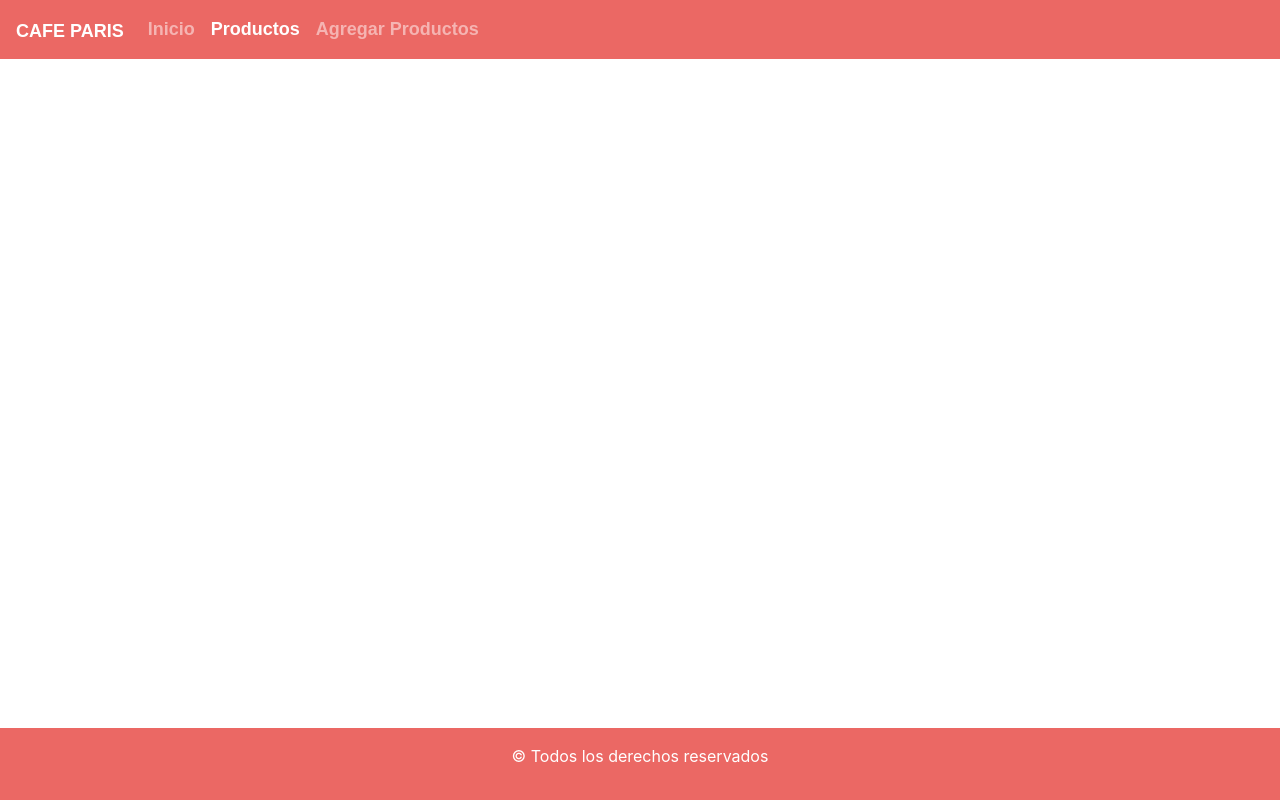
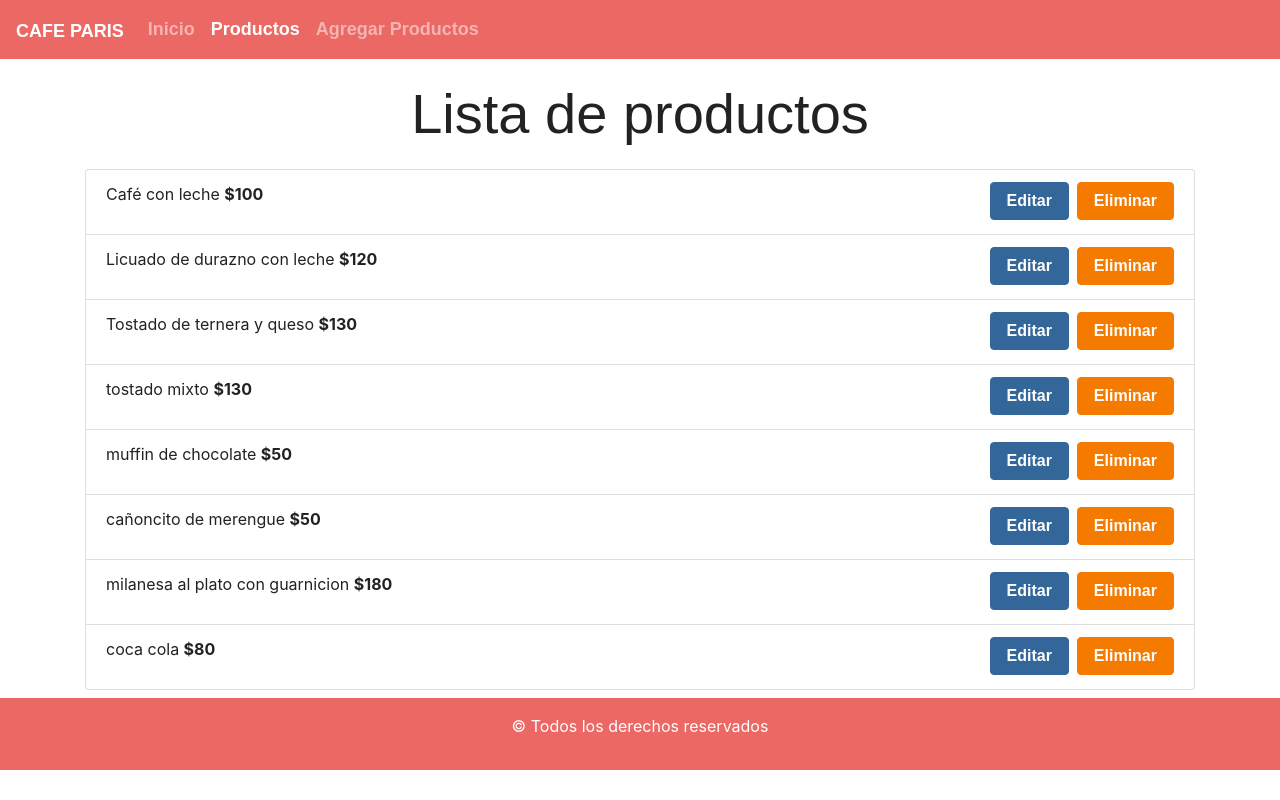
Before and after one commit to aguirre739/crudcafeteria, a React (Create React App) app: page /productos in a window 1280 px wide. Built offline with nearby package versions, Linux system fonts and the light colour scheme; data requests are answered from the project's data file; a web font is replaced by a local one.

Commit message:
se agrego listar producto

```diff
--- a/db.json
+++ b/db.json
@@ -19,15 +19,6 @@
       "id": 3
     },
     {
-      "id": 4
-    },
-    {
-      "id": 5
-    },
-    {
-      "id": 6
-    },
-    {
       "nombreProducto": "tostado mixto",
       "precioProducto": "130",
       "categoria": "sandwich",
@@ -38,6 +29,24 @@
       "precioProducto": "50",
       "categoria": "dulce",
       "id": 8
+    },
+    {
+      "nombreProducto": "cañoncito de merengue",
+      "precioProducto": "50",
+      "categoria": "dulce",
+      "id": 9
+    },
+    {
+      "nombreProducto": "milanesa al plato con guarnicion",
+      "precioProducto": "180",
+      "categoria": "salado",
+      "id": 10
+    },
+    {
+      "nombreProducto": "coca cola",
+      "precioProducto": "80",
+      "categoria": "bebida-fria",
+      "id": 11
     }
   ]
 }
--- a/src/App.css
+++ b/src/App.css
@@ -11,10 +11,10 @@
 }
 
 .position {
-  position: fixed;
+  /* position: fixed; */
   bottom: 0px;
   left: 0;
-  width: 100vw;
+  width: 100%;
 }
 
 .hero-text {
@@ -26,9 +26,9 @@
   color: white;
 }
 
-.marginTop {
+/* .marginTop {
   margin-top: 56px;
-}
+} */
 
 .titulo{
     font-family: 'Parisienne', cursive;
--- a/src/App.js
+++ b/src/App.js
@@ -1,19 +1,39 @@
-import React from 'react';
-import './App.css';
-import './bootstrap.min.css';
-import Inicio from './components/principal/Inicio';
-import ListarProductos from './components/productos/ListarProductos';
-import AgregarProducto from './components/productos/AgregarProducto';
-import EditarProducto from './components/productos/EditarProducto';
-import Header from './components/common/Header';
-import Footer from './components/common/Footer';
-import {
-  BrowserRouter as Router,
-  Switch,
-  Route
-} from "react-router-dom";
+import React, { useState, useEffect } from "react";
+import "./App.css";
+import "./bootstrap.min.css";
+import Inicio from "./components/principal/Inicio";
+import ListarProductos from "./components/productos/ListarProductos";
+import AgregarProducto from "./components/productos/AgregarProducto";
+import EditarProducto from "./components/productos/EditarProducto";
+import Header from "./components/common/Header";
+import Footer from "./components/common/Footer";
+import { BrowserRouter as Router, Switch, Route } from "react-router-dom";
 
 function App() {
+  const [listaProductos, setListaProductos] = useState([]);
+  const [recargarProductos, setRecargarProductos] = useState(true);
+
+  useEffect(() => {
+    if (recargarProductos) {
+      consultarAPI();
+      setRecargarProductos(false);
+    }
+  }, [recargarProductos]);
+
+  const consultarAPI = async () => {
+    try {
+      //operacion GET
+      const consulta = await fetch("http://localhost:4000/cafeteria");
+      console.log(consulta);
+      const resultado = await consulta.json();
+      console.log(resultado);
+      //guardar datos en el stage
+      setListaProductos(resultado);
+    } catch (error) {
+      console.log(error);
+    }
+  };
+
   return (
     <Router>
       <Header></Header>
@@ -22,13 +42,20 @@ function App() {
           <Inicio></Inicio>
         </Route>
         <Route exact path="/productos">
-        <ListarProductos></ListarProductos>
+          <ListarProductos listaProductos={listaProductos} setRecargarProductos={setRecargarProductos}></ListarProductos>
         </Route>
         <Route exact path="/productos/nuevo">
-          <AgregarProducto></AgregarProducto>
+          <AgregarProducto setRecargarProductos={setRecargarProductos}></AgregarProducto>
         </Route>
-        <Route exact path="/productos/editar">
-          <EditarProducto></EditarProducto>
+        <Route exact path="/productos/editar/:idProducto" render={()=>{
+          //obtener el id de la ruta
+
+          //filtrar el arreglo de productod y obtener
+
+          //renderzar el componente editarproducto
+          return  <EditarProducto></EditarProducto>
+        }}>
+
         </Route>
       </Switch>
       <Footer></Footer>
--- a/src/components/common/Header.js
+++ b/src/components/common/Header.js
@@ -5,7 +5,7 @@ import {NavLink} from 'react-router-dom';
 
 const Header = () => {
     return (
-        <div className="fixed-top">
+        <div>
             <Navbar bg="primary" variant="dark" expand="lg">
                 <Navbar.Brand href="#home">Cafe Paris</Navbar.Brand>
                 <Navbar.Toggle aria-controls="basic-navbar-nav" />
--- a/src/components/productos/AgregarProducto.js
+++ b/src/components/productos/AgregarProducto.js
@@ -4,8 +4,9 @@ import Button from "react-bootstrap/Button";
 import Container from "react-bootstrap/Container";
 import Alert from "react-bootstrap/Alert";
 import Swal from 'sweetalert2';
+import {withRouter} from 'react-router-dom';
 
-const AgregarProducto = () => {
+const AgregarProducto = (props) => {
   const [nombreProducto, setNombreProducto] = useState("");
   const [precioProducto, setPrecioProducto] = useState("");
   const [categoria, setCategoria] = useState("");
@@ -50,11 +51,15 @@ const AgregarProducto = () => {
 
       if(resultado.status === 201){
         //aqui se agrego el producto exitosamente
+        props.setRecargarProductos(true);
         Swal.fire(
           'Producto Creado',
           'El producto se agregó correctamente',
           'success'
         )
+
+        //redireccionar a la pagina de productos
+        props.history.push("/productos");
       } else{
         Swal.fire(
           'Oopss...',
@@ -152,4 +157,4 @@ const AgregarProducto = () => {
   );
 };
 
-export default AgregarProducto;
+export default withRouter(AgregarProducto);
--- /dev/null
+++ b/src/components/productos/ItemProducto.js
@@ -0,0 +1,66 @@
+import React from "react";
+import ListGroup from "react-bootstrap/ListGroup";
+import Button from "react-bootstrap/Button";
+import Swal from 'sweetalert2';
+import {Link} from 'react-router-dom';
+
+const ItemProducto = (props) => {
+
+  const eliminarProducto = (idProducto) =>{
+    console.log(idProducto);
+    Swal.fire({
+      title: '¿Está seguro de eliminar el producto?',
+      text: "No puede recuperar el producto eliminado.",
+      icon: 'warning',
+      showCancelButton: true,
+      confirmButtonColor: '#3085d6',
+      cancelButtonColor: '#d33',
+      confirmButtonText: 'Si, eliminar',
+      cancelButtonText: "Cancelar"
+    }).then(async(result) => {
+      if (result.value) {
+        //aqui tengo que eliminar el producto
+        try{
+          const consulta = await fetch(`http://localhost:4000/cafeteria/${idProducto}`,{
+            method: "DELETE",
+            headers:{
+              "Content-Type": "application/json"
+            }
+          })
+
+          console.log(consulta);
+          if(consulta.status === 200){
+            //aqui si se borró el producto
+            props.setRecargarProductos(true);
+            Swal.fire(
+              'El producto fue eliminado.',
+              'Su producto fue eliminado correctamente.',
+              'success'
+            )
+          }
+
+        }catch(error){
+          console.log(error)
+        }
+      }
+    })
+  }
+
+  return (
+    <ListGroup.Item className="d-flex justify-content-between">
+      <p>
+        {props.producto.nombreProducto}{" "}
+        <span className="font-weight-bold">
+          ${props.producto.precioProducto}
+        </span>
+      </p>
+      <div>
+        <Link className="mr-2 btn btn-info" to={`/productos/editar/${props.producto.id}`}>Editar</Link>
+        {/* <Button variant="info" className="mr-2">Editar</Button> */}
+        <Button variant="danger" onClick={()=> eliminarProducto(props.producto.id)}>Eliminar</Button>
+      </div>
+    </ListGroup.Item>
+  );
+};
+
+export default ItemProducto;
--- a/src/components/productos/ListarProductos.js
+++ b/src/components/productos/ListarProductos.js
@@ -1,11 +1,16 @@
-import React from 'react';
+import React from "react";
+import ListGroup from "react-bootstrap/ListGroup";
+import ItemProducto from "./ItemProducto";
 
-const ListarProductos = () => {
-    return (
-        <div>
-            <h2>Pagina lista de productos</h2>
-        </div>
-    );
+const ListarProductos = (props) => {
+  return (
+    <div className="container marginTop">
+      <h1 className="display-4 text-center my-4">Lista de productos</h1>
+      <ListGroup className="my-2">
+        {props.listaProductos.map((item) => <ItemProducto key={item.id} producto={item} setRecargarProductos={props.setRecargarProductos}></ItemProducto>)}
+      </ListGroup>
+    </div>
+  );
 };
 
 export default ListarProductos;
```
